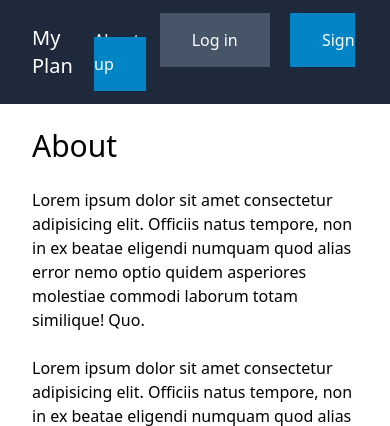
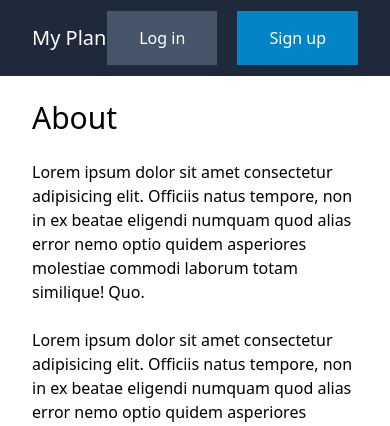
Before and after one commit to Arjunan1234/projectmanagement, a Django app: template core/templates/core/about.html in a window 390 px wide. Shown: the top 426 px of the page. Run offline with Django 4.2, Linux system fonts and the light colour scheme; the template is opened without the code that fills it, so the values that code supplies are empty; some libraries are stand-ins or nearby versions.

Commit message:
modify mobile screen

```diff
--- a/core/templates/core/base.html
+++ b/core/templates/core/base.html
@@ -11,7 +11,7 @@
             <h1 class="text-xl text-white"><a href="{% url 'core:index' %}">My Plan</a></h1>
 
             <div class="space-x-4">
-                <a href="{% url 'core:about' %}" class="text-white">About</a>
+
 
                 {% if request.user.is_authenticated %}
                 <a href="{% url 'project:projects' %}" class="py-4 px-8 bg-sky-600 text-white">Projects</a>
```
